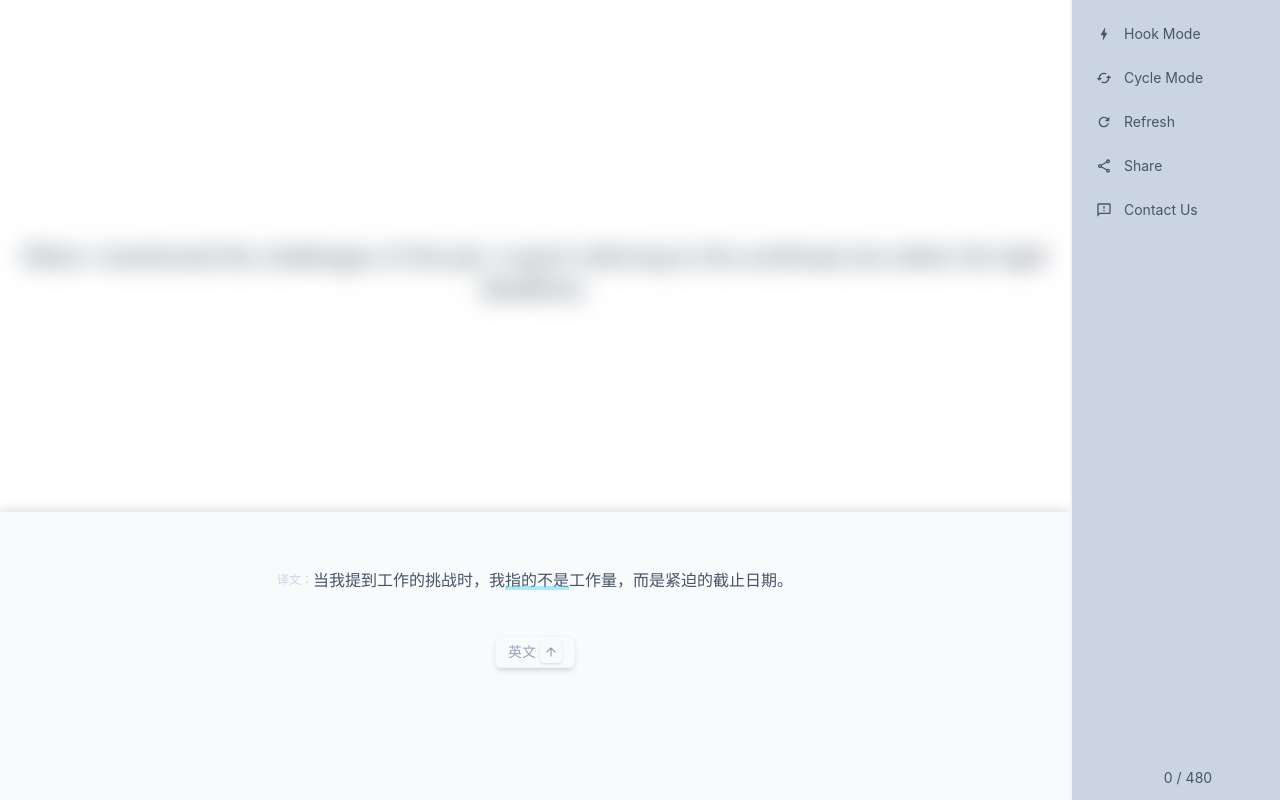
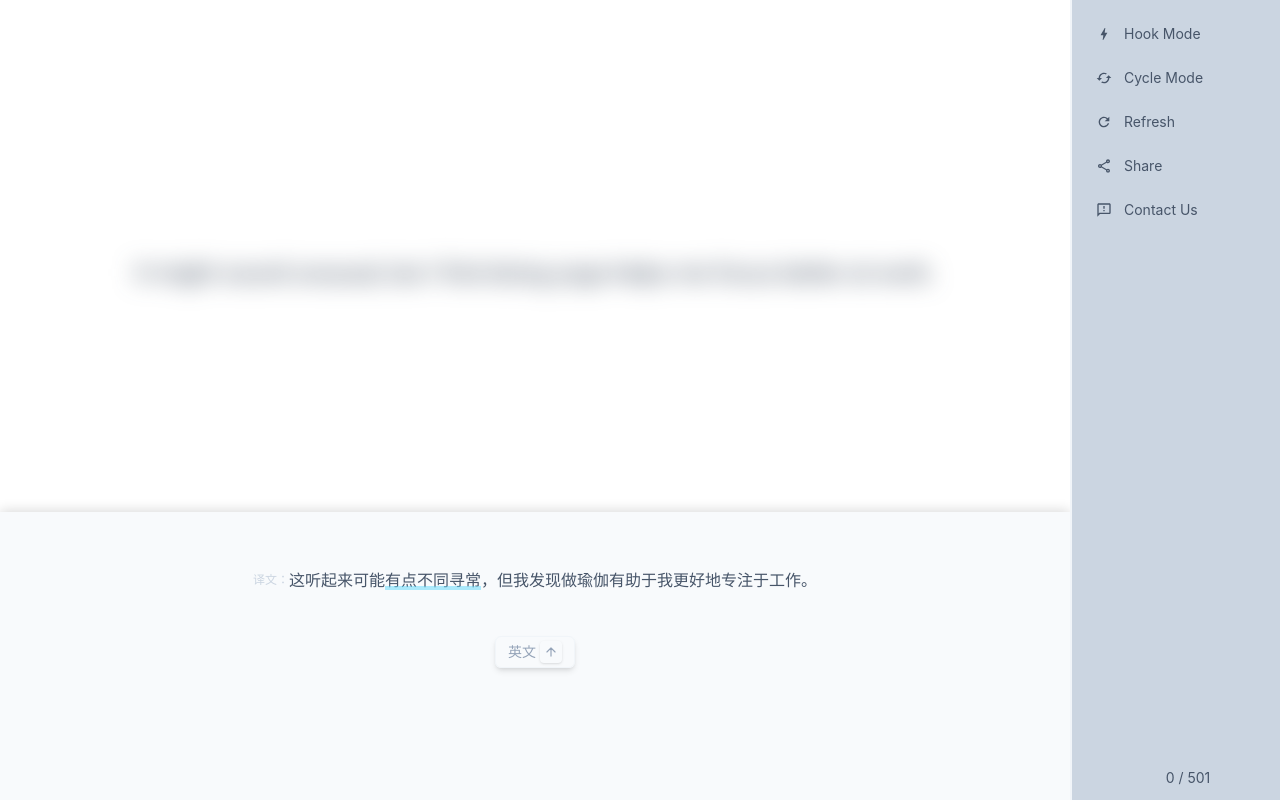
Before and after one commit to StrangeTown/just_recite_web, a React app: page / in a window 1280 px wide. Built offline with nearby package versions, Linux system fonts and the light colour scheme.

Commit message:
update items

```diff
--- a/src/data/2024.ts
+++ b/src/data/2024.ts
@@ -1655,6 +1655,174 @@ const strings: tStringItem[] = [
 			text: "方式",
 		},
 	},
+	{
+		id: "ec3bd1e9-1805-4c23-b345-26f8b5f1e878",
+		en: "It's nighttime, let's go for a walk under the stars.",
+		zh: "现在是晚上，让我们一起在星空下散步。",
+		hook: {
+			text: "晚上",
+		},
+	},
+	{
+		id: "06e89d85-08b4-4183-92c5-09a4a7205579",
+		en: "I refuse to give up on my dreams, no matter how hard it gets.",
+		zh: "无论多么困难，我都拒绝放弃我的梦想。",
+		hook: {
+			text: "拒绝放弃",
+		},
+	},
+	{
+		id: "defdfbfb-8424-4753-96d9-a7a9622d9295",
+		en: "My friends always encourage me to pursue my passion for music.",
+		zh: "我的朋友总是鼓励我追求我对音乐的热情。",
+		hook: {
+			text: "鼓励",
+		},
+	},
+	{
+		id: "878185d1-246c-4c97-9101-0328493b0592",
+		en: "Before you leave, take a bite of this delicious homemade cake I baked.",
+		zh: "在你离开之前，尝一口我烤的这个美味的自制蛋糕。",
+		hook: {
+			text: "尝一口",
+		},
+	},
+	{
+		id: "71ad69e1-cc0a-4e86-b54e-ea2961ffcbf0",
+		en: "I've been thinking the same thing, I'm on board with that plan to start our own business.",
+		zh: "我一直在考虑同样的事情，我赞成我们开始自己的生意的计划。",
+		hook: {
+			text: "赞成",
+		},
+	},
+	{
+		id: "b2525eaa-30e1-4b7b-9246-ed379b95b425",
+		en: "Perhaps we should consider taking a break before diving into the next project.",
+		zh: "也许我们应该考虑在开始下一个项目之前休息一下。",
+		hook: {
+			text: "也许",
+		},
+	},
+	{
+		id: "ee873c7a-66ba-4dd9-8fce-895b0c3958fd",
+		en: "My little brother loves playing with his toy cars all afternoon.",
+		zh: "我弟弟整个下午都喜欢玩他的玩具车。",
+		hook: {
+			text: "玩具车",
+		},
+	},
+	{
+		id: "24899606-4366-4829-a976-1aa2ca1fd08e",
+		en: "I'll finish my homework later on, but first, I need to grab a snack.",
+		zh: "我会稍后完成我的作业，但首先，我需要拿点零食。",
+		hook: {
+			text: "稍后",
+		},
+	},
+	{
+		id: "22d49bdc-8547-44d9-97c1-c7f3f9814903",
+		en: "Skipping breakfast wouldn't be ideal, especially since you have a big test today.",
+		zh: "今天有重要考试，所以最好不要不吃早餐。",
+		hook: {
+			text: "最好不要",
+		},
+	},
+	{
+		id: "34b99485-af94-44fc-aa28-26a1916bfeef",
+		en: "For the dinner party, I'd pair the red wine with the steak and the white with the fish.",
+		zh: "晚宴上，我会搭配红酒和牛排，白酒和鱼。",
+		hook: {
+			text: "搭配",
+		},
+	},
+	{
+		id: "d8bc1e07-dbb9-4282-bf89-e21613179caf",
+		en: "It might sound unusual, but I find doing yoga helps me focus better at work.",
+		zh: "这听起来可能有点不同寻常，但我发现做瑜伽有助于我更好地专注于工作。",
+		hook: {
+			text: "有点不同寻常",
+		},
+	},
+	{
+		id: "7118bc52-f7ad-4917-a520-487fad0577e5",
+		en: "I'm curious about the new restaurant that just opened downtown, want to check it out together?",
+		zh: "我对刚刚在市中心开业的新餐厅很好奇，想一起去看看吗？",
+		hook: {
+			text: "很好奇",
+		},
+	},
+	{
+		id: "3a657183-e04d-4b95-b944-f04568ef9767",
+		en: "My grandmother is fond of gardening, and her yard is a beautiful array of flowers.",
+		zh: "我奶奶喜欢园艺，她的院子里种满了各种美丽的花。",
+		hook: {
+			text: "喜欢",
+		},
+	},
+	{
+		id: "eeb94443-5a21-4103-a3f7-e1fe7cb21341",
+		en: "Definitely, we should meet up more often – it's been too long since we last caught up!",
+		zh: "当然，我们应该更经常见面——自上次我们见面以来已经太久了！",
+		hook: {
+			text: "当然",
+		},
+	},
+	{
+		id: "449ec290-5f43-4290-ba12-fb8962094646",
+		en: "The chef at our favorite restaurant is experimenting with fusion cuisine, blending Asian and Italian flavors.",
+		zh: "我们最喜欢的餐厅的厨师正在尝试融合烹饪，融合亚洲和意大利风味。",
+		hook: {
+			text: "正在尝试",
+		},
+	},
+	{
+		id: "68214ccd-a5c4-49a3-8d7a-04300e358698",
+		en: "At the concert last night, I snapped a ton of photos, I can't wait to show you!",
+		zh: "昨晚在音乐会上，我拍了很多照片，我迫不及待想给你看！",
+		hook: {
+			text: "拍了很多照片",
+		},
+	},
+	{
+		id: "b2302db8-b0d5-4de9-bf81-5d675243b589",
+		en: "I reckon those luxury cars are out of reach for most people, but it's fun to dream, right?",
+		zh: "我认为那些豪华车对大多数人来说是遥不可及的，但做梦总是很有趣，对吧？",
+		hook: {
+			text: "遥不可及",
+		},
+	},
+	{
+		id: "c9d6ab7a-36aa-4091-aca1-d08173e83b24",
+		en: "The new restaurant in town seems to be catering more to the wealthier crowd, with prices that are a bit steep for my budget.",
+		zh: "镇上的新餐厅似乎更多地迎合富人，价格对我的预算来说有点高。",
+		hook: {
+			text: "价格对我的预算来说有点高",
+		},
+	},
+	{
+		id: "8cc032c4-7ca2-40f8-949d-75cfba1fc6f3",
+		en: "That designer handbag might be beautiful, but it's quite costly and not really worth the investment for me.",
+		zh: "那个设计师手袋可能很漂亮，但价格相当昂贵，对我来说不值得投资。",
+		hook: {
+			text: "价格相当昂贵",
+		},
+	},
+	{
+		id: "cca49a64-45ee-4014-8769-c4969aa54a0d",
+		en: "Cacti are easy to care for, which makes them a perfect choice for someone new to gardening.",
+		zh: "仙人掌易于照料，这使得它们成为对园艺新手来说的完美选择。",
+		hook: {
+			text: "易于照料",
+		},
+	},
+	{
+		id: "fd26746a-4803-41e7-9e6a-a92495780c81",
+		en: "We're planning a vacation next summer, and I can't wait to see what the rest of the family thinks about it.",
+		zh: "我们计划明年夏天度假，我迫不及待想看看家里其他人对此有什么看法。",
+		hook: {
+			text: "家里其他人",
+		},
+	},
 ];
 
 export default strings;
```
